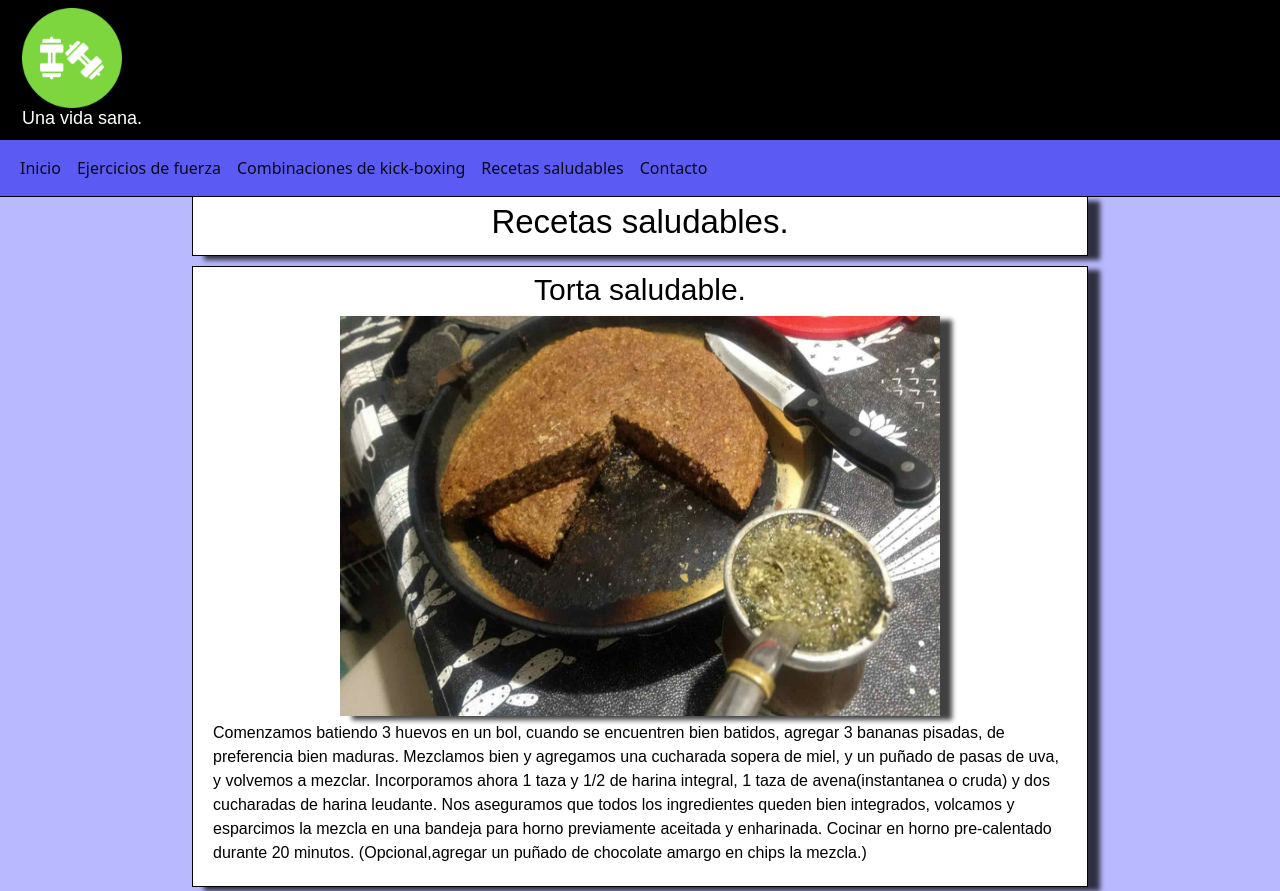
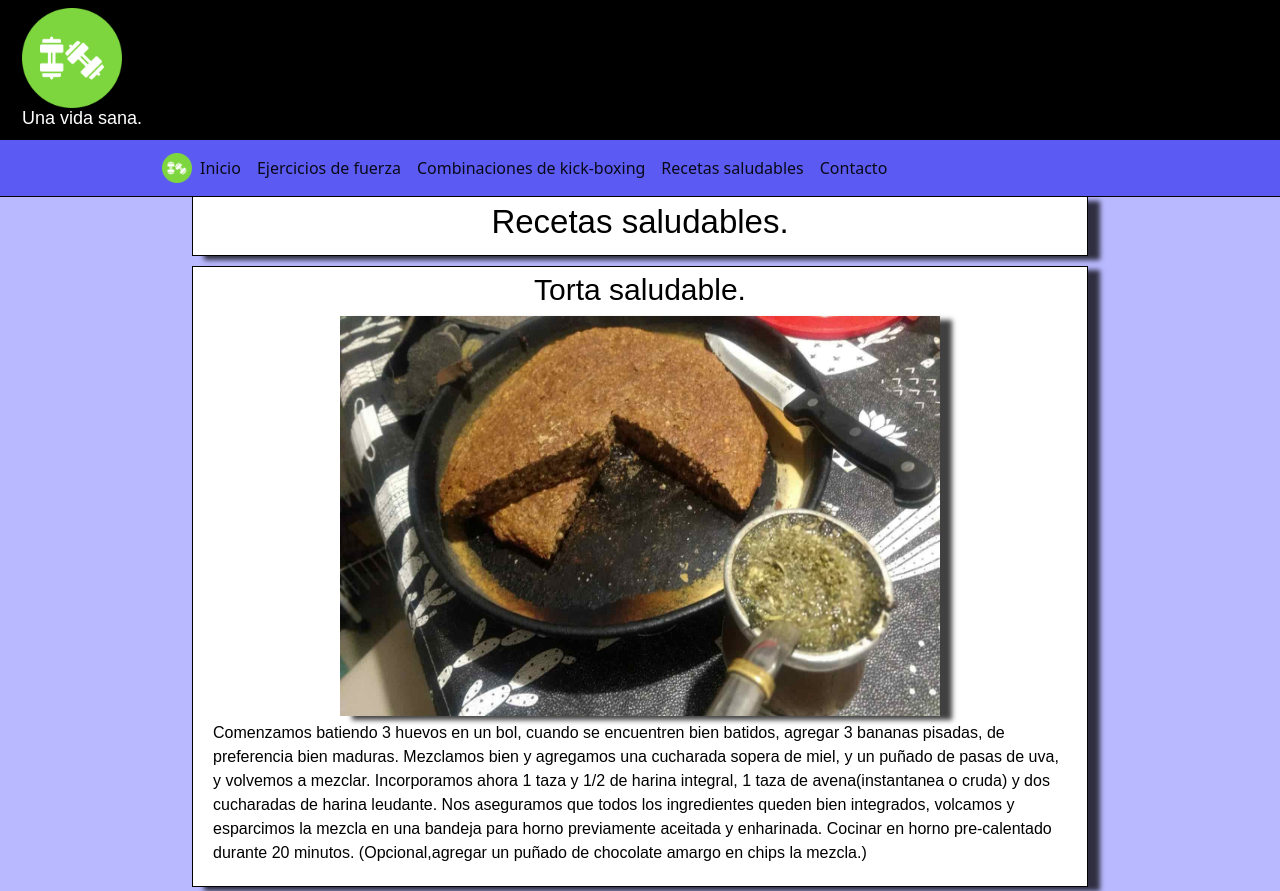
Before and after one commit to lautarog91/proyecto-html-github, a website: page pages/recetas.html in a window 1280 px wide. Shown: the top 891 px of the page. Drawn offline with nearby package versions, Linux system fonts and the light colour scheme.

Commit message:
correcciones

```diff
--- a/pages/recetas.html
+++ b/pages/recetas.html
@@ -25,7 +25,7 @@
 
     <nav class="navbar navbar-expand-lg navbar-light ">
         <div class="container-fluid">
-
+            <img src="../img/mancuernas.png"width="30px" height="30px" alt="">
             <button class="navbar-toggler" type="button" data-bs-toggle="collapse"
                 data-bs-target="#navbarSupportedContent" aria-controls="navbarSupportedContent" aria-expanded="false"
                 aria-label="Toggle navigation">
--- a/scss/base/_mediaquery.scss
+++ b/scss/base/_mediaquery.scss
@@ -1,4 +1,6 @@
 @import "../base/variables";
+@media screen and (max-width:992px){body{nav{padding-left:15px ;div{img{display: none;}}}}}
+
 /*Pagina ejercicios*/
 @media screen and (max-width:1470px){
 
--- a/scss/components/_main.scss
+++ b/scss/components/_main.scss
@@ -1,5 +1,5 @@
 @import "../base/variables";
-body{background-color:rgb(185, 185, 255);nav{background-color: rgb(91, 91, 243);border-bottom: 1px solid black;margin-bottom:0px ;}}
+body{background-color:rgb(185, 185, 255);nav{padding-left: 150px; background-color: rgb(91, 91, 243);border-bottom: 1px solid black;margin-bottom:0px ;}}
 
 /* Pagina index*/
 .descripcion{background-color: rgb(32, 32, 72);width: 100%;height:370px;border:1px solid black;
```
Also changed, not shown: index.html (+1 -1 lines), pages/contacto.html (+1 -1 lines), pages/ejercicios.html (+1 -1 lines), pages/kick-boxing.html (+1 -1 lines), css/estilos.css.
